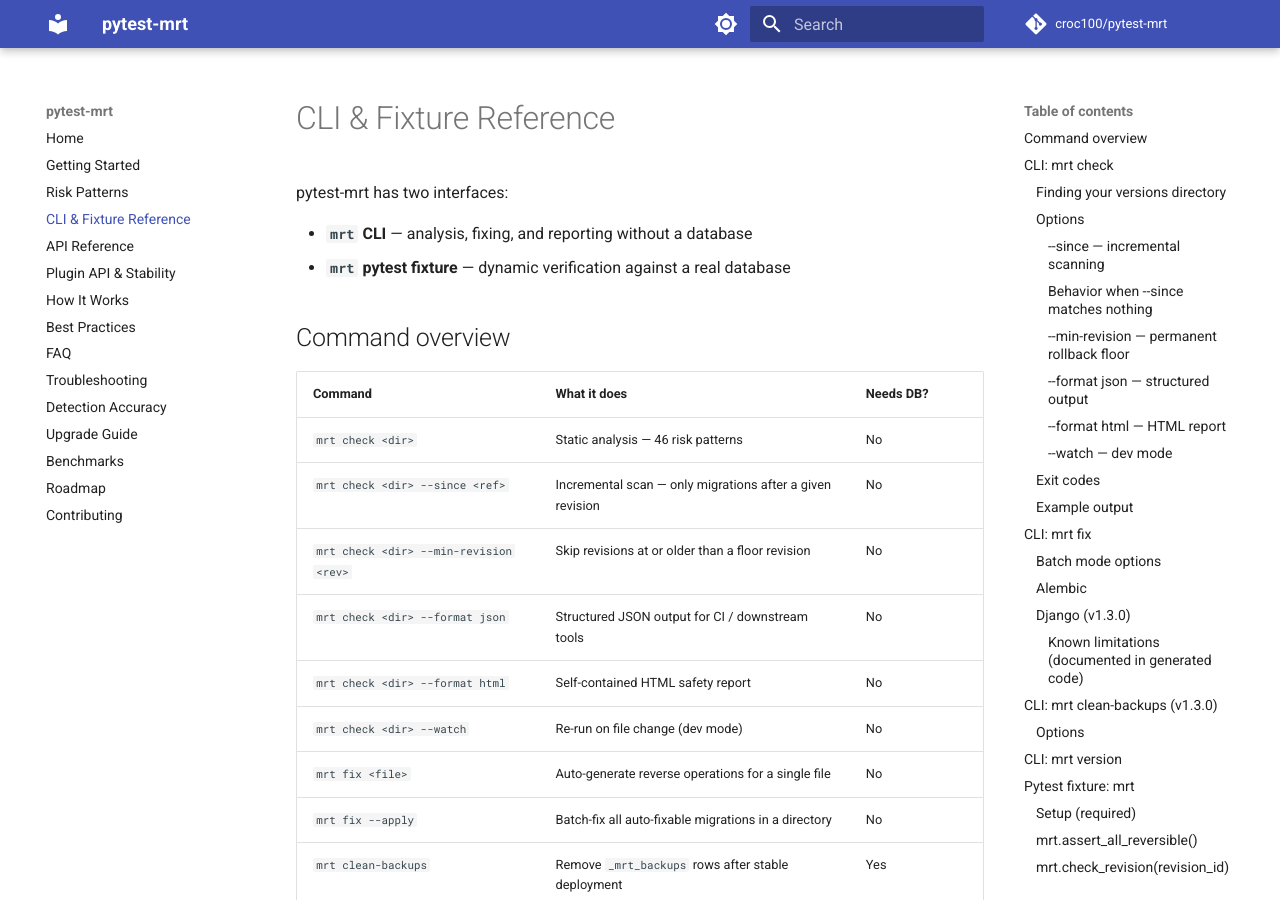
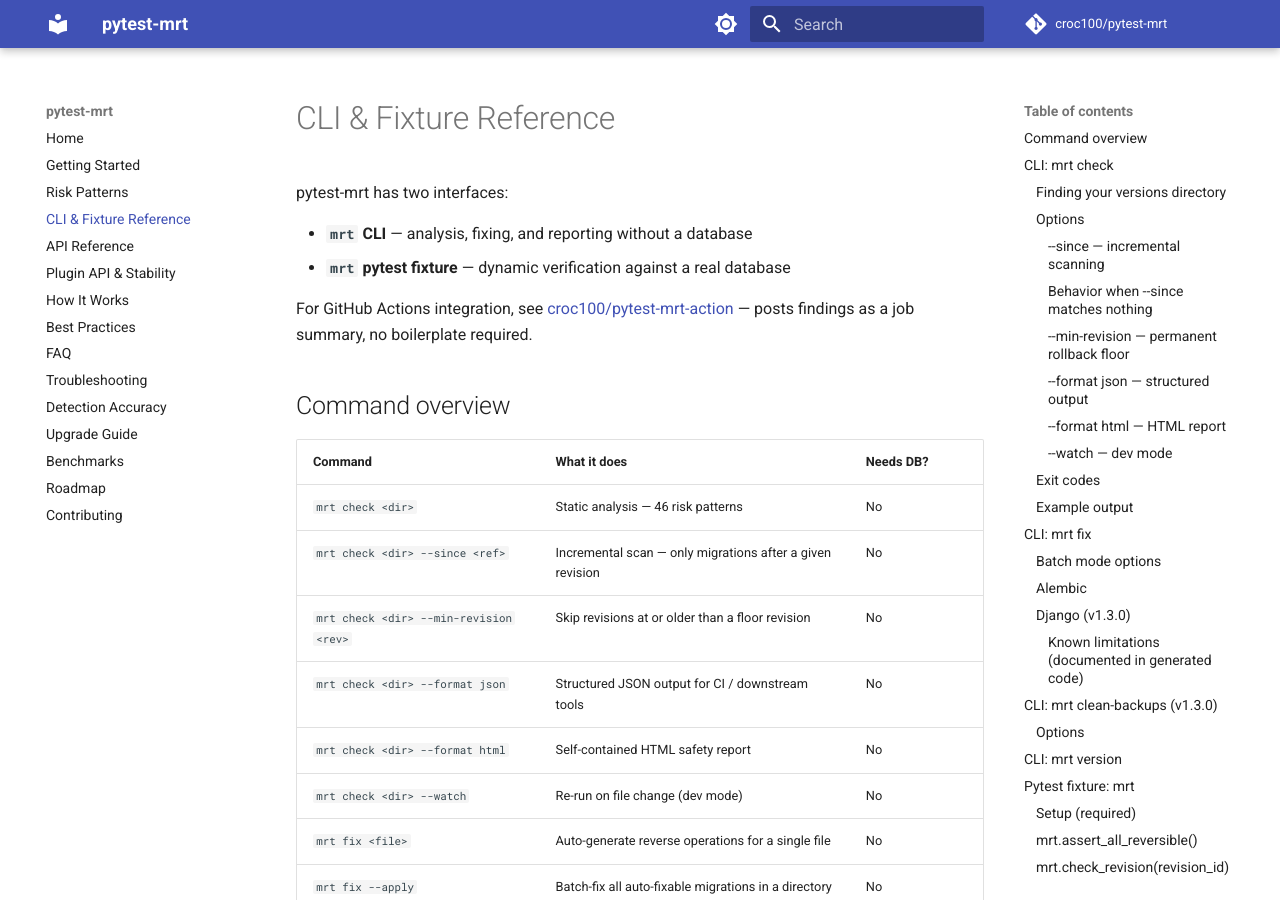
Before and after one commit to croc100/pytest-mrt, an MkDocs documentation site: the page built from docs/cli.md, in a window 1280 px wide and 900 px high. Built offline with MkDocs 1.6.1 and Material for MkDocs 9.7.7, drawn with Linux system fonts in a browser that asks for light colours; comment, search, counter and statistics services are not loaded.

Commit message:
docs: add pytest-mrt-action link to CLI reference (#79)

```diff
--- a/docs/cli.md
+++ b/docs/cli.md
@@ -4,6 +4,8 @@
 
 - **`mrt` CLI** — analysis, fixing, and reporting without a database
 - **`mrt` pytest fixture** — dynamic verification against a real database
+
+For GitHub Actions integration, see [croc100/pytest-mrt-action](https://github.com/croc100/pytest-mrt-action) — posts findings as a job summary, no boilerplate required.
 
 ## Command overview
 
```
